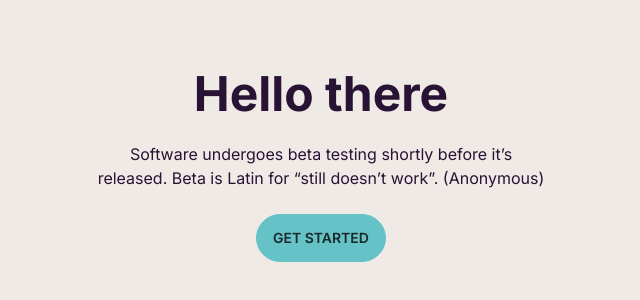
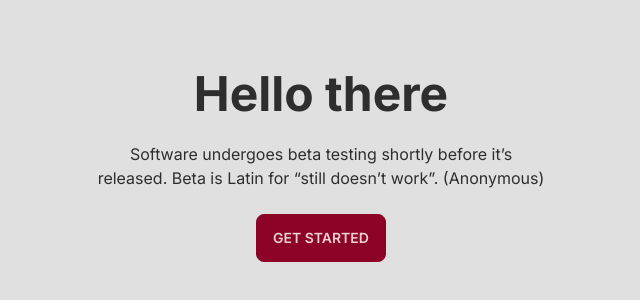
Before and after one commit to amarkpark/smilga-gptgenius, a Next.js app: page / in a window 1280 px wide. Shown: the part 234-534 px from the top of the page, without its empty margins (319-959 px from the left). Built offline with nearby package versions, Linux system fonts and the light colour scheme.

Commit message:
Update chosen light theme so that light and dark border-radius match

```diff
--- a/components/ThemeToggle.jsx
+++ b/components/ThemeToggle.jsx
@@ -3,15 +3,15 @@ import { useState } from "react";
 import { LuMoon, LuSun } from "react-icons/lu";
 
 const themes = {
-  cupcake: "cupcake",
+  autumn: "autumn",
   coffee: "coffee",
 }
 
 const ThemeToggle = () => {
-  const [theme, setTheme] = useState(themes.cupcake);
+  const [theme, setTheme] = useState(themes.autumn);
 
   const toggleTheme = () => {
-    const newTheme = theme === themes.cupcake ? themes.coffee : themes.cupcake;
+    const newTheme = theme === themes.autumn ? themes.coffee : themes.autumn;
 
     try {
       document?.documentElement?.setAttribute("data-theme", newTheme);
@@ -24,7 +24,7 @@ const ThemeToggle = () => {
 
   return (
     <button className="btn btn-ghost btn-circle" onClick={toggleTheme}>
-      {theme === themes.cupcake
+      {theme === themes.autumn
         ? <LuMoon className="size-6" />
         : <LuSun className="size-6" />
       }
--- a/tailwind.config.js
+++ b/tailwind.config.js
@@ -16,6 +16,6 @@ module.exports = {
   },
   plugins: [require('@tailwindcss/typography'), require('daisyui')],
   daisyui: {
-    themes: ["cupcake", "coffee"],
+    themes: ["autumn", "coffee"],
   },
 };
```
